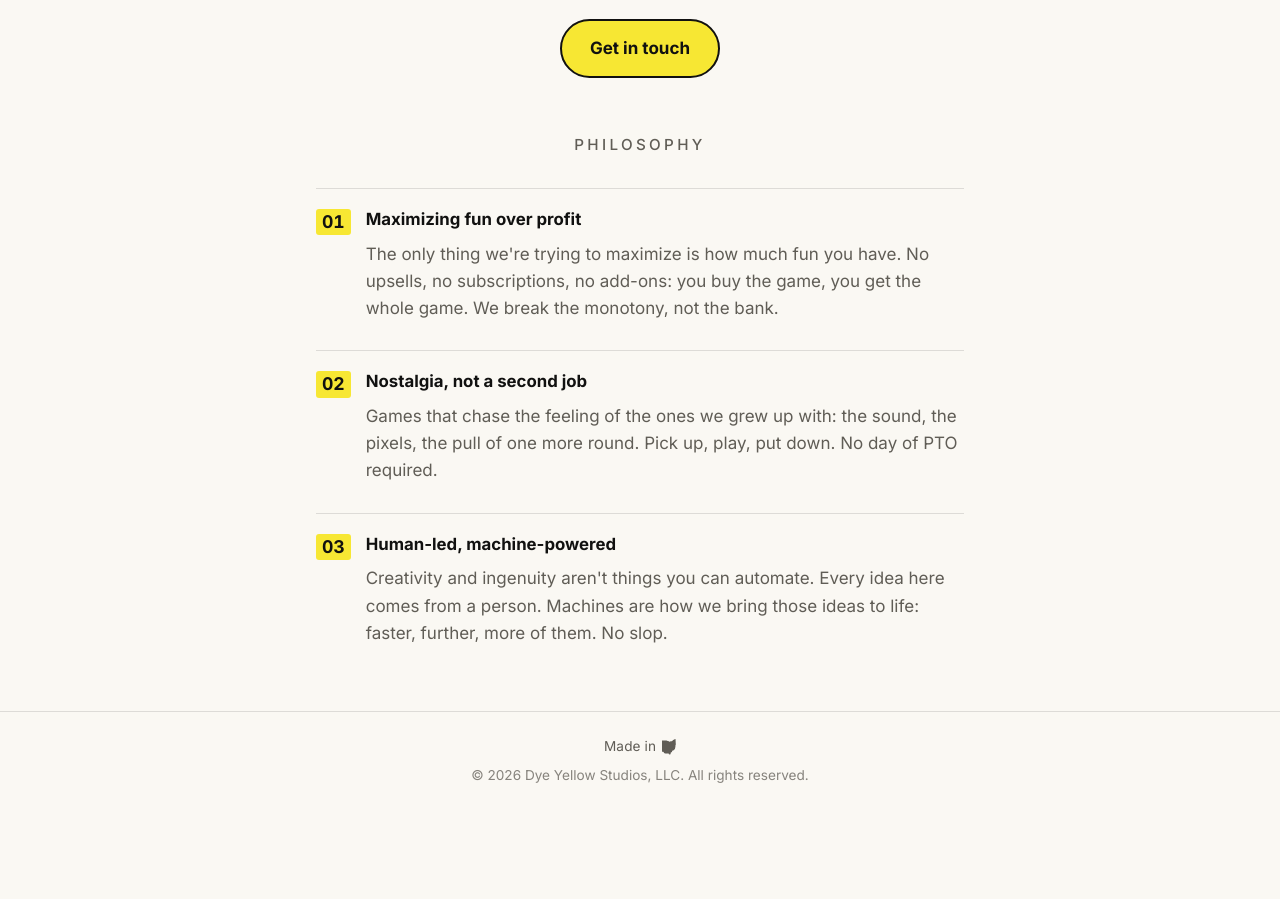
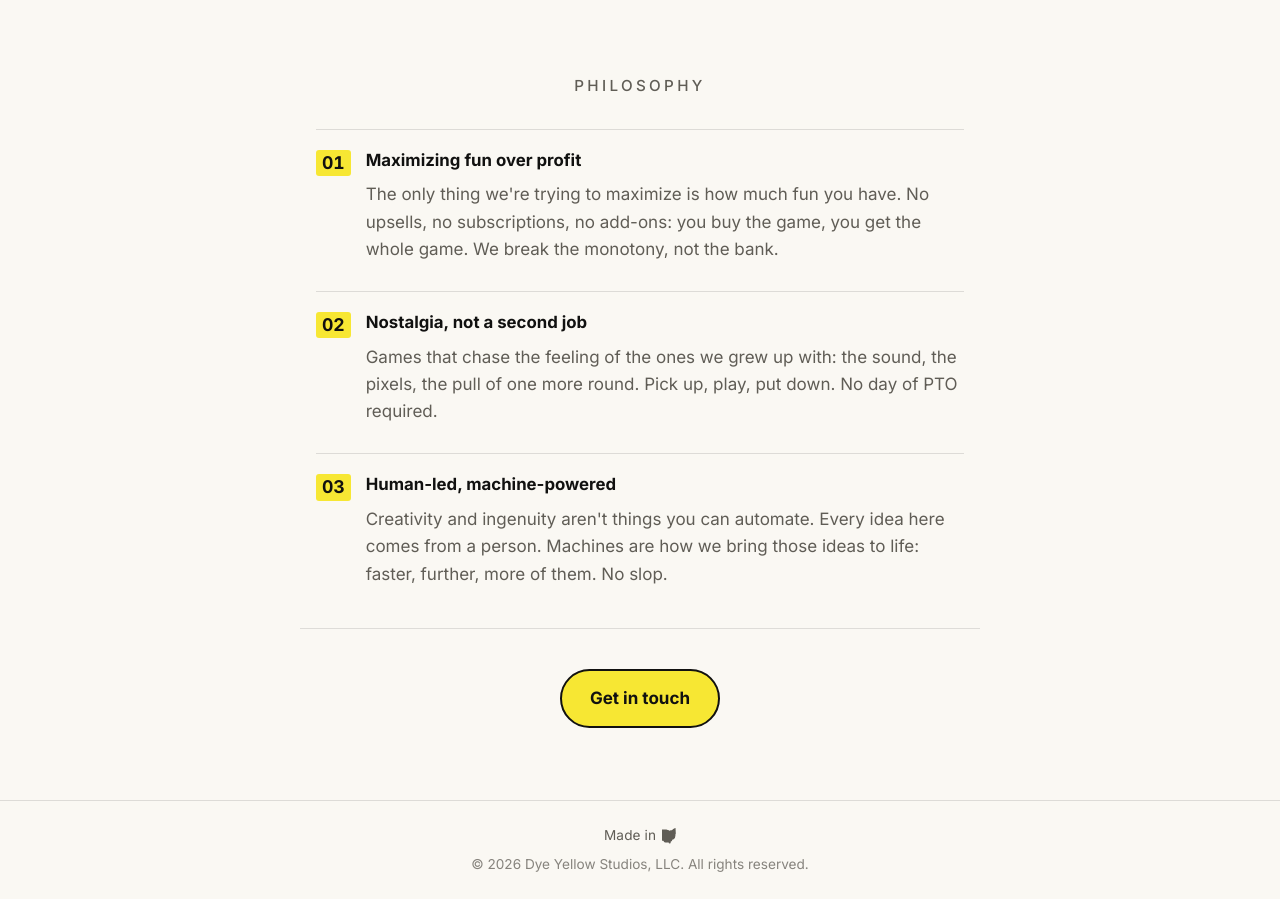
Before and after one commit to jondaiello/dyeyellowstudios-com, a plain HTML site: page index.html in a window 1280 px wide. Shown: the part 500-1399 px from the top of the page. Before the commit the page ends 1310 px from the top, so only its background shows below. Drawn offline with Linux system fonts and the light colour scheme.

Commit message:
Move the contact block below the Philosophy section
Asking for a message was the first thing the page did, before it had
said anything about who we are. It now comes last, after the tenets,
where a visitor has a reason to write.

The block becomes a section of its own on the same measure as
Philosophy, carrying a rule above it in the same rhythm as the
tenets. The hero ends on the tagline.

The confirmation scrolls itself into view: we return from Web3Forms
at the top of the page, and the message would otherwise sit unseen
below the whole Philosophy section.

Co-Authored-By: Claude Opus 5 <noreply@anthropic.com>

```diff
--- a/index.html
+++ b/index.html
@@ -431,7 +431,19 @@
     width: 100%;
     max-width: var(--max);
     margin: 0 auto;
-    padding: 8px 16px 64px;
+    padding: 8px 16px 40px;
+  }
+
+  /* Contact closes the page now, on the same measure as Philosophy. The
+     rule above it marks the hand-off from reading to getting in touch. */
+  .contact-section {
+    flex: none;
+    width: 100%;
+    max-width: var(--max);
+    margin: 0 auto;
+    padding: 40px 16px 72px;
+    text-align: center;
+    border-top: 1px solid var(--rule);
   }
 
   .philosophy h2 {
@@ -491,7 +503,8 @@
   }
 
   @media (max-width: 480px) {
-    .philosophy { padding-bottom: 48px; }
+    .philosophy { padding-bottom: 32px; }
+    .contact-section { padding: 32px 16px 56px; }
     .tenets { gap: 24px; }
     .tenets li { grid-template-columns: 1.7em 1fr; }
     .tenets .num { font-size: 1rem; }
@@ -590,7 +603,46 @@
         An independent studio making <span class="mark">retro-inspired games</span> that people love.
         Stay tuned&hellip;
       </p>
-
+    </div>
+  </main>
+
+  <section class="philosophy" aria-labelledby="philosophy-title">
+    <h2 id="philosophy-title">Philosophy</h2>
+
+    <ol class="tenets">
+      <li>
+        <span class="num" aria-hidden="true">01</span>
+        <h3>Maximizing fun over profit</h3>
+        <p>
+          The only thing we're trying to maximize is how much fun you have. No
+          upsells, no subscriptions, no add-ons: you buy the game, you get the
+          whole game. We break the monotony, not the bank.
+        </p>
+      </li>
+
+      <li>
+        <span class="num" aria-hidden="true">02</span>
+        <h3>Nostalgia, not a second job</h3>
+        <p>
+          Games that chase the feeling of the ones we grew up with: the sound, the
+          pixels, the pull of one more round. Pick up, play, put down. No day of
+          PTO required.
+        </p>
+      </li>
+
+      <li>
+        <span class="num" aria-hidden="true">03</span>
+        <h3>Human-led, machine-powered</h3>
+        <p>
+          Creativity and ingenuity aren't things you can automate. Every idea here
+          comes from a person. Machines are how we bring those ideas to life:
+          faster, further, more of them. No slop.
+        </p>
+      </li>
+    </ol>
+  </section>
+
+  <section class="contact-section" aria-label="Contact">
     <!-- Ships as a plain mail link. The script upgrades it into the
          button that opens the form below, so a visitor without JS still
          has a working way to reach us. -->
@@ -640,43 +692,6 @@
         <a href="mailto:hello@dyeyellowstudios.com">hello@dyeyellowstudios.com</a>.
       </p>
     </div>
-    </div>
-  </main>
-
-  <section class="philosophy" aria-labelledby="philosophy-title">
-    <h2 id="philosophy-title">Philosophy</h2>
-
-    <ol class="tenets">
-      <li>
-        <span class="num" aria-hidden="true">01</span>
-        <h3>Maximizing fun over profit</h3>
-        <p>
-          The only thing we're trying to maximize is how much fun you have. No
-          upsells, no subscriptions, no add-ons: you buy the game, you get the
-          whole game. We break the monotony, not the bank.
-        </p>
-      </li>
-
-      <li>
-        <span class="num" aria-hidden="true">02</span>
-        <h3>Nostalgia, not a second job</h3>
-        <p>
-          Games that chase the feeling of the ones we grew up with: the sound, the
-          pixels, the pull of one more round. Pick up, play, put down. No day of
-          PTO required.
-        </p>
-      </li>
-
-      <li>
-        <span class="num" aria-hidden="true">03</span>
-        <h3>Human-led, machine-powered</h3>
-        <p>
-          Creativity and ingenuity aren't things you can automate. Every idea here
-          comes from a person. Machines are how we bring those ideas to life:
-          faster, further, more of them. No slop.
-        </p>
-      </li>
-    </ol>
   </section>
 
   <div class="ground" id="ground"></div>
@@ -717,6 +732,12 @@
         if (alt) alt.remove();
         panel.hidden = false;
         toggle.hidden = true;
+
+        /* We come back to the top of the page, and the confirmation sits
+           below the Philosophy section, so bring it into view. Jumps
+           rather than glides: this is the first paint after a redirect,
+           and a scroll animation from nowhere reads as a glitch. */
+        note.scrollIntoView({ block: 'center' });
 
         params.delete('sent');
         var rest = params.toString();
```
Lines whose indentation alone changed are shown as unchanged.
